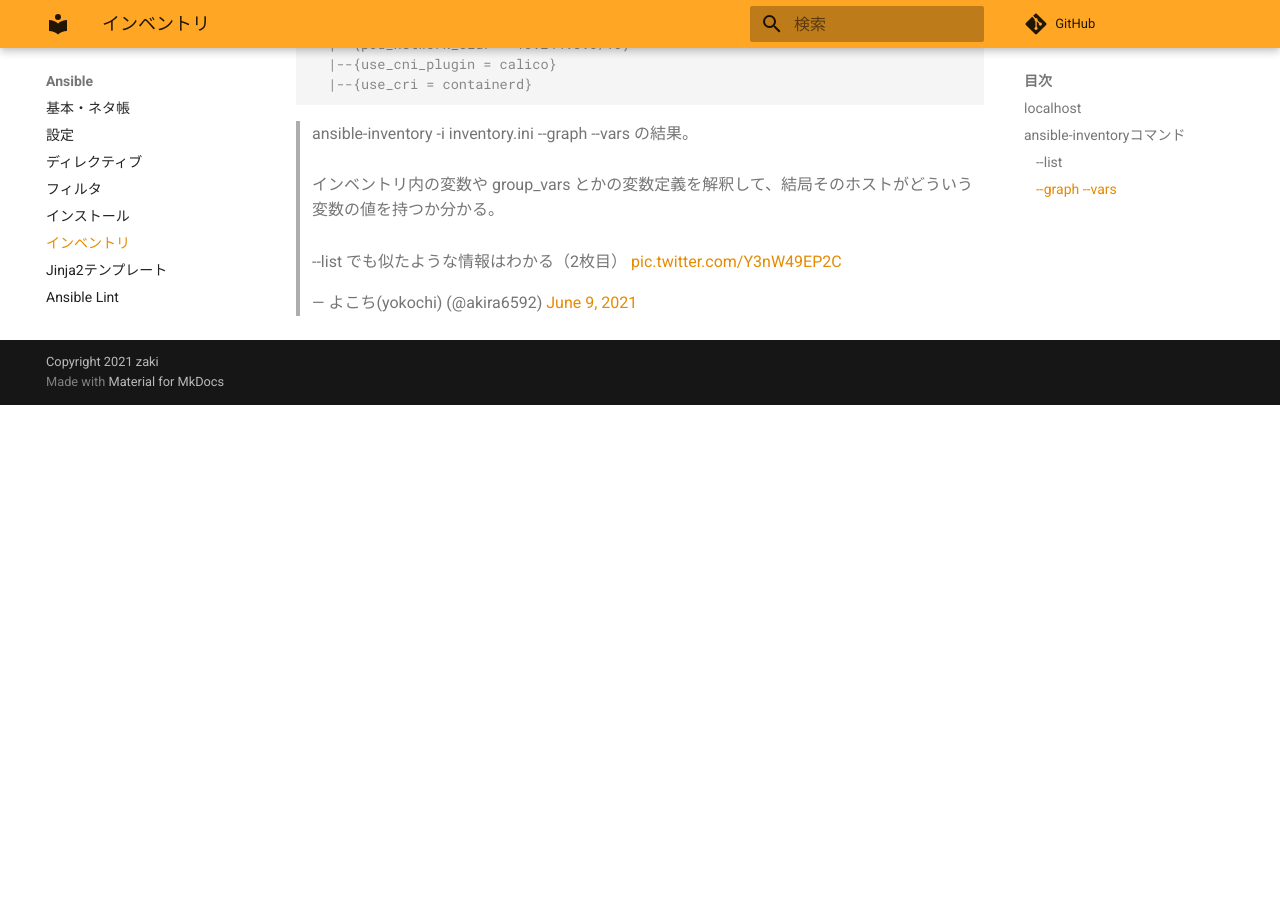
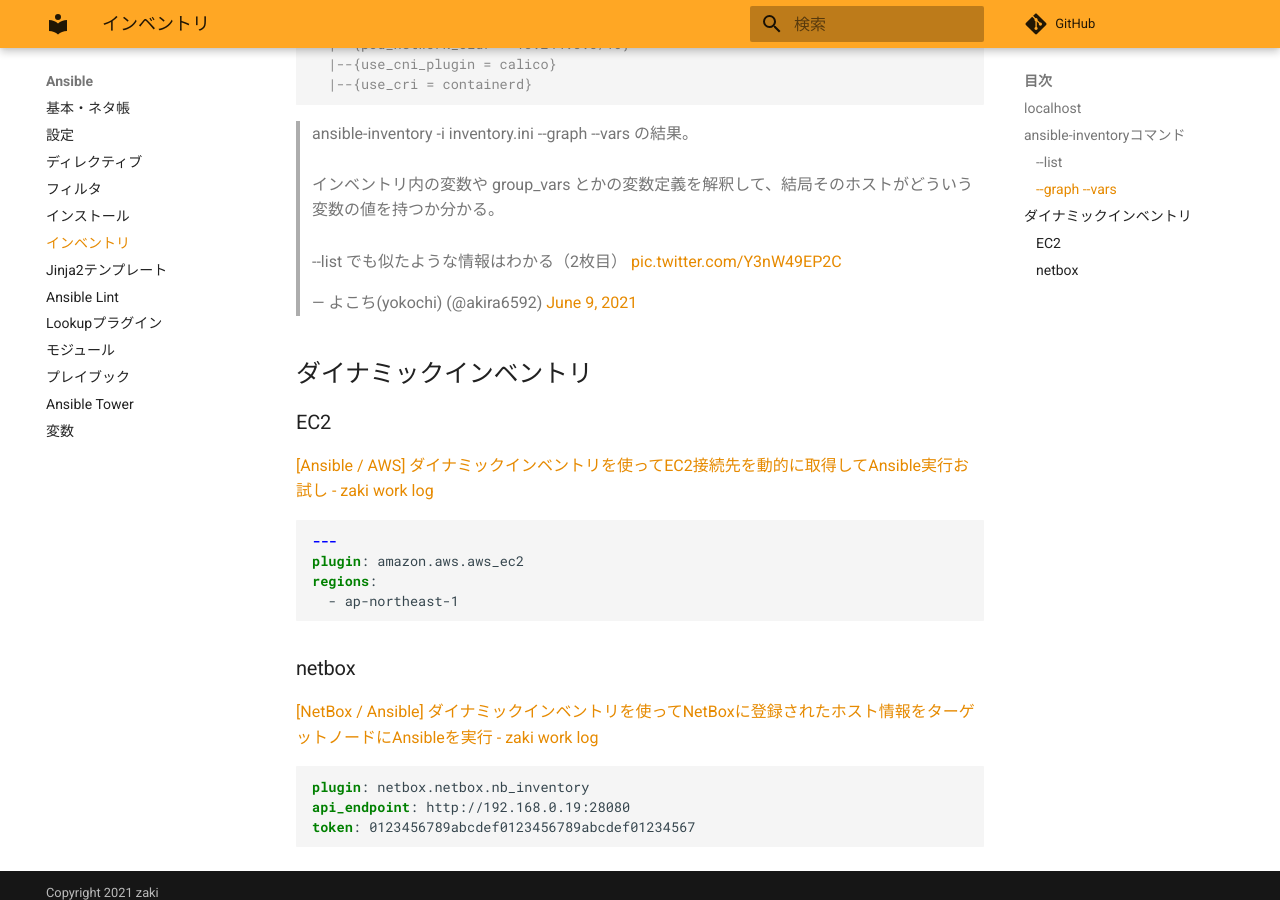
Before and after one commit to zaki-lknr/docs, an MkDocs documentation site: the page built from docs/Ansible/inventory.md, in a window 1280 px wide and 900 px high, scrolled down 5992 px. Built offline with MkDocs 1.6.1 and Material for MkDocs 9.7.7, drawn with Linux system fonts in a browser that asks for light colours; comment, search, counter and statistics services are not loaded; before the commit the page ends 6397 px from its top, so only the background shows below that.

Commit message:
add: ansible/inventory: ダイナミックインベントリ例

````diff
--- a/docs/Ansible/inventory.md
+++ b/docs/Ansible/inventory.md
@@ -293,3 +293,26 @@ $ ansible-inventory -i inventory.ini --graph --vars
 ```
 
 <blockquote class="twitter-tweet"><p lang="ja" dir="ltr">ansible-inventory -i inventory.ini --graph --vars の結果。<br><br>インベントリ内の変数や group_vars とかの変数定義を解釈して、結局そのホストがどういう変数の値を持つか分かる。<br><br>--list でも似たような情報はわかる（2枚目） <a href="https://t.co/Y3nW49EP2C">pic.twitter.com/Y3nW49EP2C</a></p>&mdash; よこち(yokochi) (@akira6592) <a href="https://twitter.com/akira6592/status/1402625316229578752?ref_src=twsrc%5Etfw">June 9, 2021</a></blockquote> <script async src="https://platform.twitter.com/widgets.js" charset="utf-8"></script>
+
+## ダイナミックインベントリ
+
+### EC2
+
+[[Ansible / AWS] ダイナミックインベントリを使ってEC2接続先を動的に取得してAnsible実行お試し - zaki work log](https://zaki-hmkc.hatenablog.com/entry/2021/06/21/091252)
+
+```yaml
+---
+plugin: amazon.aws.aws_ec2
+regions:
+  - ap-northeast-1
+```
+
+### netbox
+
+[[NetBox / Ansible] ダイナミックインベントリを使ってNetBoxに登録されたホスト情報をターゲットノードにAnsibleを実行 - zaki work log](https://zaki-hmkc.hatenablog.com/entry/2021/01/29/002540)
+
+```yaml
+plugin: netbox.netbox.nb_inventory
+api_endpoint: http://192.168.0.19:28080
+token: 0123456789abcdef0123456789abcdef01234567
+```
````
